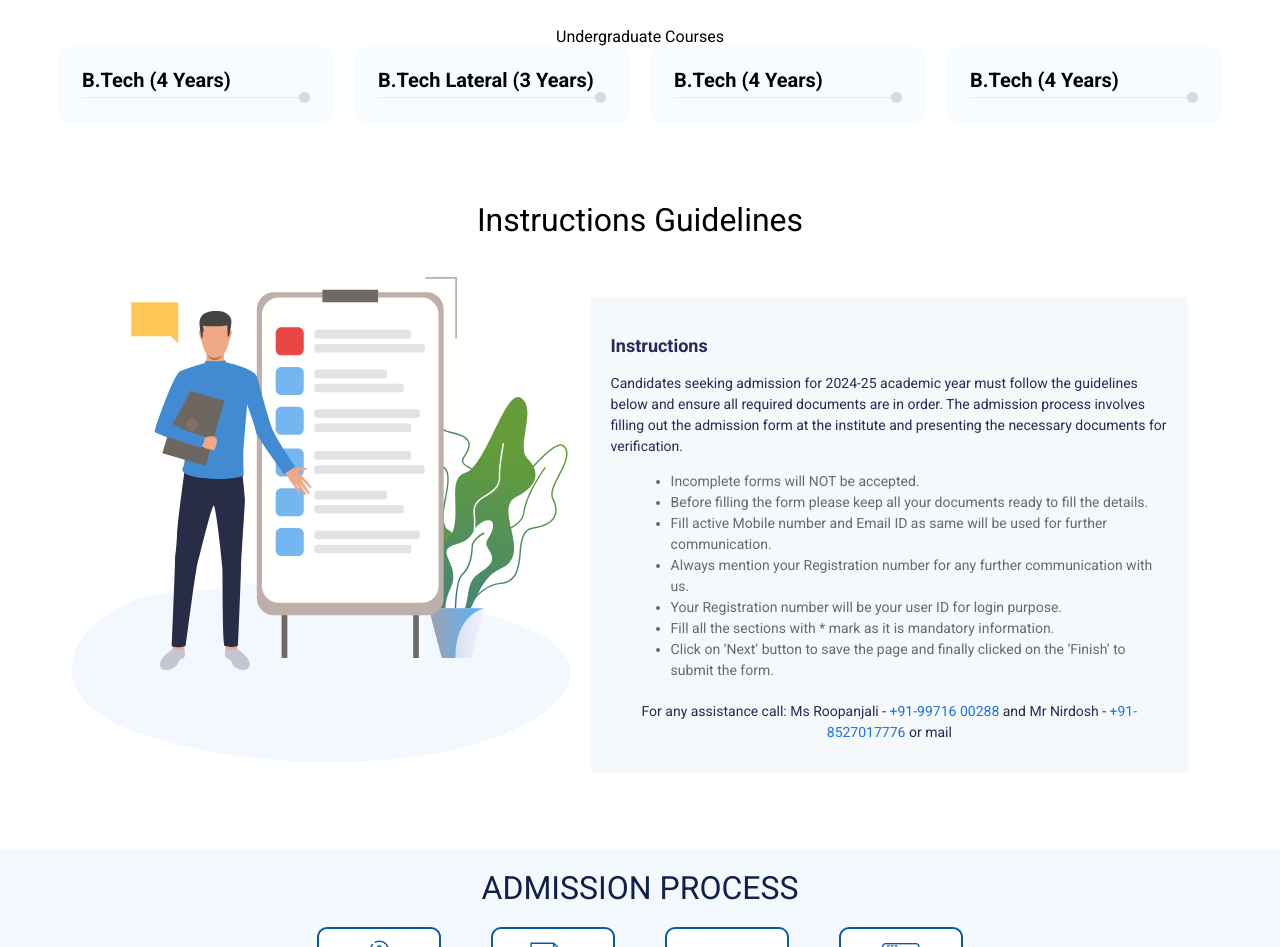
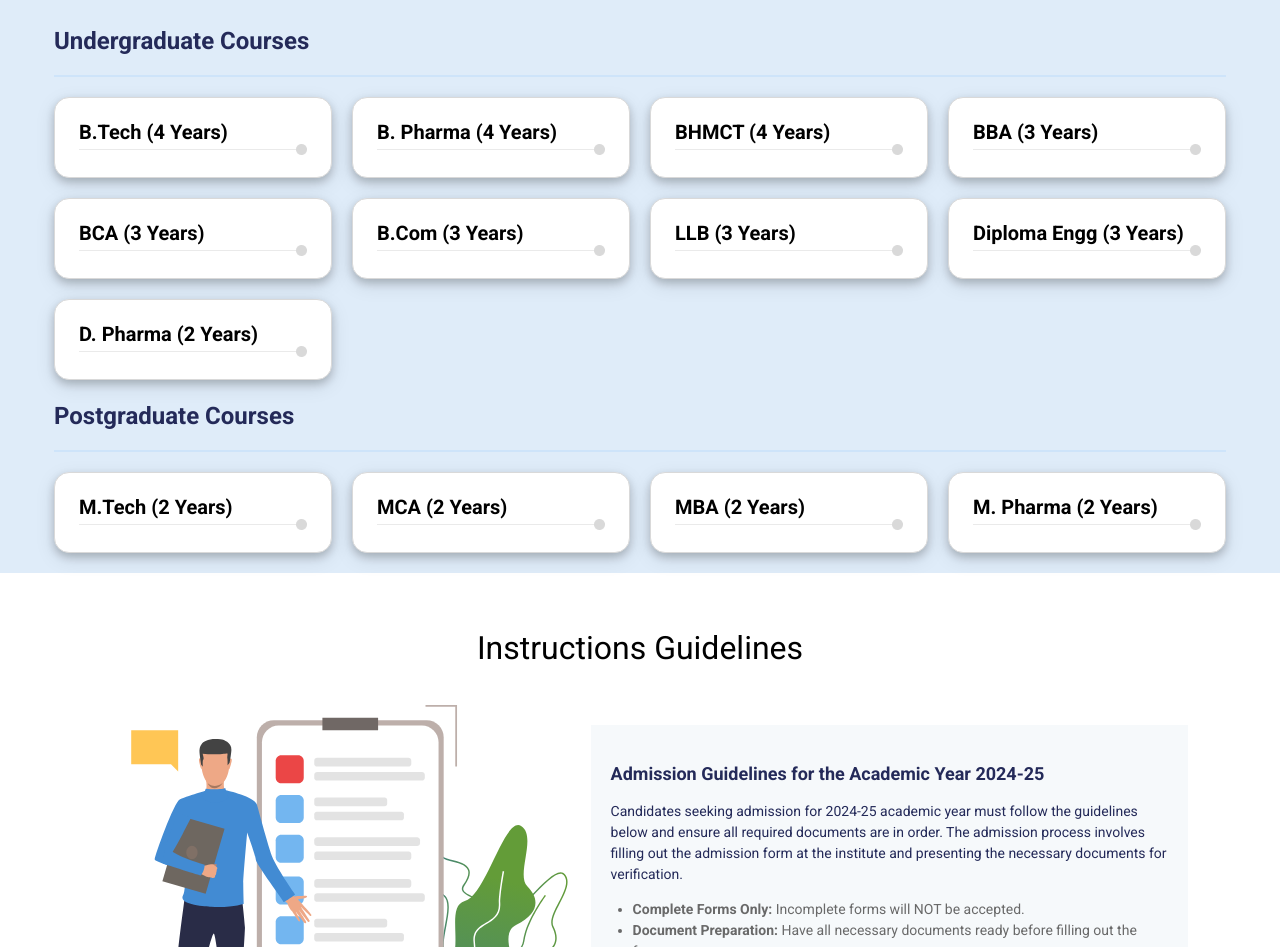
Before and after one commit to utkarsh-proctur/leadManagmtwebsite, a React (Create React App) app: page / in a window 1280 px wide. Shown: the part 845-1792 px from the top of the page. Built offline with nearby package versions, Linux system fonts and the light colour scheme.

Commit message:
merged code

```diff
--- a/src/components/AdmissionForm/AdmissionForm.js
+++ b/src/components/AdmissionForm/AdmissionForm.js
@@ -74,6 +74,7 @@ function Admissionform() {
               Mobile Number{" "}
               <span style={{ color: "red", marginLeft: "4px" }}>*</span>
             </label>
+
             <div className="mobile-number-input">
               <select value="+91" disabled>
                 <option value="+91">+91</option>
@@ -87,7 +88,20 @@ function Admissionform() {
                 required
               />
             </div>
+            <span
+              style={{
+                fontSize: "12px",
+                fontWeight: "400",
+                color: "#065AA9",
+                display: "flex",
+                marginTop: "6px",
+                marginBottom: "-4px",
+              }}
+            >
+              Send OTP
+            </span>
           </div>
+
           <div className="form-group">
             <label htmlFor="otp">
               Enter OTP{" "}
--- a/src/components/Instructions/index.js
+++ b/src/components/Instructions/index.js
@@ -5,13 +5,13 @@ const Instruction = () => {
   return (
     <>
       <div style={{ padding: "56px 72px 56px 72px" }}>
-        <span style={{ fontSize: "32px", fontWeight: "500" }}>
+        <span style={{ fontSize: "32px", fontWeight: "500"}}>
           Instructions Guidelines
         </span>
         <div style={{ display: "flex", marginTop: "38px" }}>
           <img height={570} style={{ height: "485px" }} src={instructionImg} />
           <div className="instructions">
-            <h2 style={{ textAlign: "start" }}>Instructions</h2>
+            <h2 style={{ textAlign: "start" }}>Admission Guidelines for the Academic Year 2024-25 </h2>
             <p style={{ textAlign: "start" }}>
               Candidates seeking admission for 2024-25 academic year must follow
               the guidelines below and ensure all required documents are in
@@ -19,37 +19,35 @@ const Instruction = () => {
               form at the institute and presenting the necessary documents for
               verification.
             </p>
-            <ul style={{ textAlign: "start" }}>
-              <li>Incomplete forms will NOT be accepted.</li>
+            <ul style={{paddingLeft:"2px" }}>
+              <li><b>Complete Forms Only:</b> Incomplete forms will NOT be accepted.</li>
               <li>
-                Before filling the form please keep all your documents ready to
-                fill the details.
+              <b>Document Preparation:</b> Have all necessary documents ready before filling out the form.
               </li>
               <li>
-                Fill active Mobile number and Email ID as same will be used for
-                further communication.
+              <b>Contact Information:</b> Provide an active mobile number and email ID for further communication.
               </li>
               <li>
-                Always mention your Registration number for any further
-                communication with us.
+              <b>Registration Number:</b> Always mention your registration number in any communication; it will also be your user ID.
               </li>
               <li>
-                Your Registration number will be your user ID for login purpose.
+              <b>Mandatory Fields:</b> Fill all sections marked with an asterisk (*).
               </li>
               <li>
-                Fill all the sections with * mark as it is mandatory
-                information.
-              </li>
-              <li>
-                Click on ‘Next’ button to save the page and finally clicked on
-                the ‘Finish’ to submit the form.
+              <b>Form Submission:</b> Use the ‘Next’ button to save each page and click ‘Finish’ to submit the form.
               </li>
             </ul>
             <div className="contact">
-              <p>
-                For any assistance call: Ms Roopanjali -{" "}
-                <a href="tel:+919971600288">+91-99716 00288</a> and Mr Nirdosh -{" "}
-                <a href="tel:+918527017776">+91-8527017776</a> or mail
+              <p style={{textAlign:"start"}}>
+                For any assistance, please contact:
+                <ul style={{paddingLeft:"2px"}}>
+                  <li>Ms. Roopanjali at <a href="tel:+919971600288">+91-99716 00288</a> </li>
+                  <li>Mr. Nirdosh at  <a href="tel:+918527017776">+91-8527017776</a></li>
+                  <li>Email:<a href="enquirieshrit@gmail.com"> enquirieshrit@gmail.com</a></li>
+                </ul>
+              </p>
+              <p style={{textAlign:"start"}}>
+              We look forward to your application and wish you the best of luck in the admission
               </p>
             </div>
           </div>
--- a/src/components/OfferedCourses/CoursesCart.css
+++ b/src/components/OfferedCourses/CoursesCart.css
@@ -45,3 +45,46 @@
 
 
 }
+
+.course-card {
+    position: relative;
+    border-radius: 8px;
+    padding: 20px;
+
+
+  }
+
+  .card-image {
+    width: 100%;
+    height: 200px;
+    object-fit: cover;
+    border-radius: 8px 8px 0 0;
+  }
+
+  .card-overlay {
+    position: absolute;
+    top: 12%;
+    left: 15%;
+    width: 200px;
+    height: 170px;
+    display: flex;
+    flex-direction:column;
+    justify-content: center;
+    align-items: center;
+    color: #000000;
+    text-shadow: 0 1px 2px rgba(0, 0, 0, 0.5);
+
+
+  }
+
+  .card-title {
+    font-size: 1em;
+    margin-bottom: 10px;
+    margin-right: 70%;
+
+  }
+
+  .card-description {
+    font-size: 0.7em;
+    line-height: 1.7;
+  }
--- a/src/components/OfferedCourses/CoursesCart.js
+++ b/src/components/OfferedCourses/CoursesCart.js
@@ -6,7 +6,7 @@ const CourseCard = ({ title, styleline, description }) => {
     <>
       <div
         style={{
-          backgroundColor: "#F9FCFF",
+          backgroundColor:"white",
           borderRadius: 15,
           padding: 22,
           paddingLeft: 24,
@@ -14,6 +14,8 @@ const CourseCard = ({ title, styleline, description }) => {
           display: "flex",
           textAlign: "left",
           flexDirection: "column",
+          boxShadow:"0 4px 8px 0 rgba(0, 0, 0, 0.2), 0 6px 20px 0 rgba(0, 0, 0, 0.1)",
+          border:"1px solid #D9D9D9"
         }}
       >
         <span style={{ fontSize: "20px", fontWeight: "600" }}>{title}</span>
--- a/src/components/OfferedCourses/OfferedCourses.css
+++ b/src/components/OfferedCourses/OfferedCourses.css
@@ -3,8 +3,7 @@
   flex-direction:column;
   align-items: center;
   padding: 20px;
-    /* background-color: #F9FCFF; */
-
+  background-color: #dfecf9;
 
 }
 .titleoffercourses {
@@ -16,6 +15,4 @@
   grid-template-columns: repeat(4, 1fr);
   grid-gap: 20px;
 
-
-
 }
--- a/src/components/OfferedCourses/OfferedCourses.js
+++ b/src/components/OfferedCourses/OfferedCourses.js
@@ -4,24 +4,71 @@ import vectorimg from "../images/coursescartlineimg.png";
 import coursescartline from "../images/coursescartlineimg.png";
 import "./OfferedCourses.css";
 
-const coursesData = [
+const coursesDataUndergraduate = [
   {
     title: "B.Tech (4 Years)",
     description:
       "To be eligible for our B.Tech programs, Candidate must have completed Class 12th in Science with PCM, with a minimum of 50% for General and OBC categories, and 45% for SC/ST. Explore courses in CS, ME, EC&C, EE, and CE.",
   },
   {
-    title: "B.Tech Lateral (3 Years)",
+    title: "B. Pharma (4 Years)",
     description:
       "To be eligible for our B.Tech programs, Candidate must have completed Class 12th in Science with PCM, with a minimum of 50% for General and OBC categories, and 45% for SC/ST. Explore courses in CS, ME, EC&C, EE, and CE.",
   },
   {
-    title: "B.Tech (4 Years)",
+    title: "BHMCT (4 Years)",
     description:
       "To be eligible for our B.Tech programs, Candidate must have completed Class 12th in Science with PCM, with a minimum of 50% for General and OBC categories, and 45% for SC/ST. Explore courses in CS, ME, EC&C, EE, and CE.",
   },
   {
-    title: "B.Tech (4 Years)",
+    title: "BBA (3 Years)",
+    description:
+      "To be eligible for our B.Tech programs, Candidate must have completed Class 12th in Science with PCM, with a minimum of 50% for General and OBC categories, and 45% for SC/ST. Explore courses in CS, ME, EC&C, EE, and CE.",
+  },
+  {
+    title: "BCA (3 Years)",
+    description:
+      "To be eligible for our B.Tech programs, Candidate must have completed Class 12th in Science with PCM, with a minimum of 50% for General and OBC categories, and 45% for SC/ST. Explore courses in CS, ME, EC&C, EE, and CE.",
+  },
+  {
+    title: "B.Com (3 Years)",
+    description:
+      "To be eligible for our B.Tech programs, Candidate must have completed Class 12th in Science with PCM, with a minimum of 50% for General and OBC categories, and 45% for SC/ST. Explore courses in CS, ME, EC&C, EE, and CE.",
+  },
+  {
+    title: "LLB (3 Years)",
+    description:
+      "To be eligible for our B.Tech programs, Candidate must have completed Class 12th in Science with PCM, with a minimum of 50% for General and OBC categories, and 45% for SC/ST. Explore courses in CS, ME, EC&C, EE, and CE.",
+  },
+  {
+    title: "Diploma Engg (3 Years)",
+    description:
+      "To be eligible for our B.Tech programs, Candidate must have completed Class 12th in Science with PCM, with a minimum of 50% for General and OBC categories, and 45% for SC/ST. Explore courses in CS, ME, EC&C, EE, and CE.",
+  },
+  {
+    title: "D. Pharma (2 Years)",
+    description:
+      "To be eligible for our B.Tech programs, Candidate must have completed Class 12th in Science with PCM, with a minimum of 50% for General and OBC categories, and 45% for SC/ST. Explore courses in CS, ME, EC&C, EE, and CE.",
+  },
+];
+const coursesDataPostgraduate = [
+  {
+    title: "M.Tech (2 Years)",
+    description:
+      "To be eligible for our B.Tech programs, Candidate must have completed Class 12th in Science with PCM, with a minimum of 50% for General and OBC categories, and 45% for SC/ST. Explore courses in CS, ME, EC&C, EE, and CE.",
+  },
+  {
+    title: "MCA (2 Years)",
+    description:
+      "To be eligible for our B.Tech programs, Candidate must have completed Class 12th in Science with PCM, with a minimum of 50% for General and OBC categories, and 45% for SC/ST. Explore courses in CS, ME, EC&C, EE, and CE.",
+  },
+  {
+    title: "MBA (2 Years)",
+    description:
+      "To be eligible for our B.Tech programs, Candidate must have completed Class 12th in Science with PCM, with a minimum of 50% for General and OBC categories, and 45% for SC/ST. Explore courses in CS, ME, EC&C, EE, and CE.",
+  },
+  {
+    title: "M. Pharma (2 Years)",
     description:
       "To be eligible for our B.Tech programs, Candidate must have completed Class 12th in Science with PCM, with a minimum of 50% for General and OBC categories, and 45% for SC/ST. Explore courses in CS, ME, EC&C, EE, and CE.",
   },
@@ -31,12 +78,63 @@ const Courses = () => {
   return (
     <div className="containoffercourses">
       <h2 className="titleoffercourses">Available Courses </h2>
-      <div style={{ display: "flex", flexDirection: "column" }}>
+      <div>
+        <div
+          style={{
+            display: "flex",
+            flexDirection: "column",
+            textAlign: "left",
+            font: "Roboto",
+            fontSize: "24px",
+            color: "#242A59",
+            fontWeight: "bold",
+          }}
+        >
           <span> Undergraduate Courses</span>
         </div>
+        <div
+          style={{
+            borderBottom: "2px solid #CEE4FA",
+            marginTop: "20px",
+            marginBottom: "20px",
+          }}
+        ></div>
 
         <div className="course-grid-offercourses">
-        {coursesData.map((course, index) => (
+          {coursesDataUndergraduate.map((course, index) => (
+            <CourseCard
+              key={index}
+              title={course.title}
+              styleline={coursescartline}
+              description={course.description}
+              image={vectorimg}
+            />
+          ))}
+        </div>
+        <div
+          style={{
+            display: "flex",
+            flexDirection: "column",
+            textAlign: "left",
+            font: "Roboto",
+            fontSize: "24px",
+            color: "#242A59",
+            fontWeight: "bold",
+            marginTop: "22px",
+          }}
+        >
+          <span> Postgraduate Courses</span>
+        </div>
+        <div
+          style={{
+            borderBottom: "2px solid #CEE4FA",
+            marginTop: "20px",
+            marginBottom: "20px",
+          }}
+        ></div>
+
+        <div className="course-grid-offercourses">
+          {coursesDataPostgraduate.map((course, index) => (
             <CourseCard
               key={index}
               title={course.title}
@@ -47,6 +145,7 @@ const Courses = () => {
           ))}
         </div>
       </div>
+    </div>
   );
 };
 
```
Also changed, not shown: src/components/Instructions/instruction.css (indentation only). Lines whose indentation alone changed are shown as unchanged.
